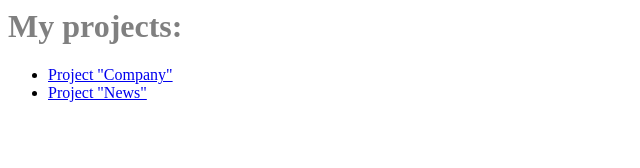
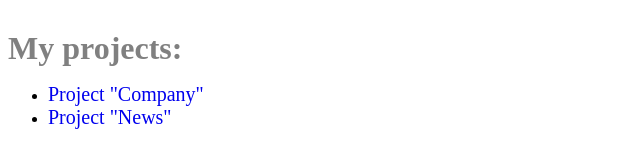
Before and after one commit to nastyapash/nastyapash.github.io, a plain HTML site: page index.html in a window 1280 px wide. Shown: the whole page, without its empty margins (0-640 px from the left). Drawn offline with Linux system fonts and the light colour scheme.

Commit message:
Update index.html

```diff
--- a/index.html
+++ b/index.html
@@ -1,5 +1,13 @@
 <style>
 	h1 {
+		color: gray;
+		margin: 30px 30px 0 0;
+	}
+	a {
+		text-decoration: none;
+		font-size: 20px;
+	}
+	a: hover {
 		color: gray;
 	}
 </style>
```
